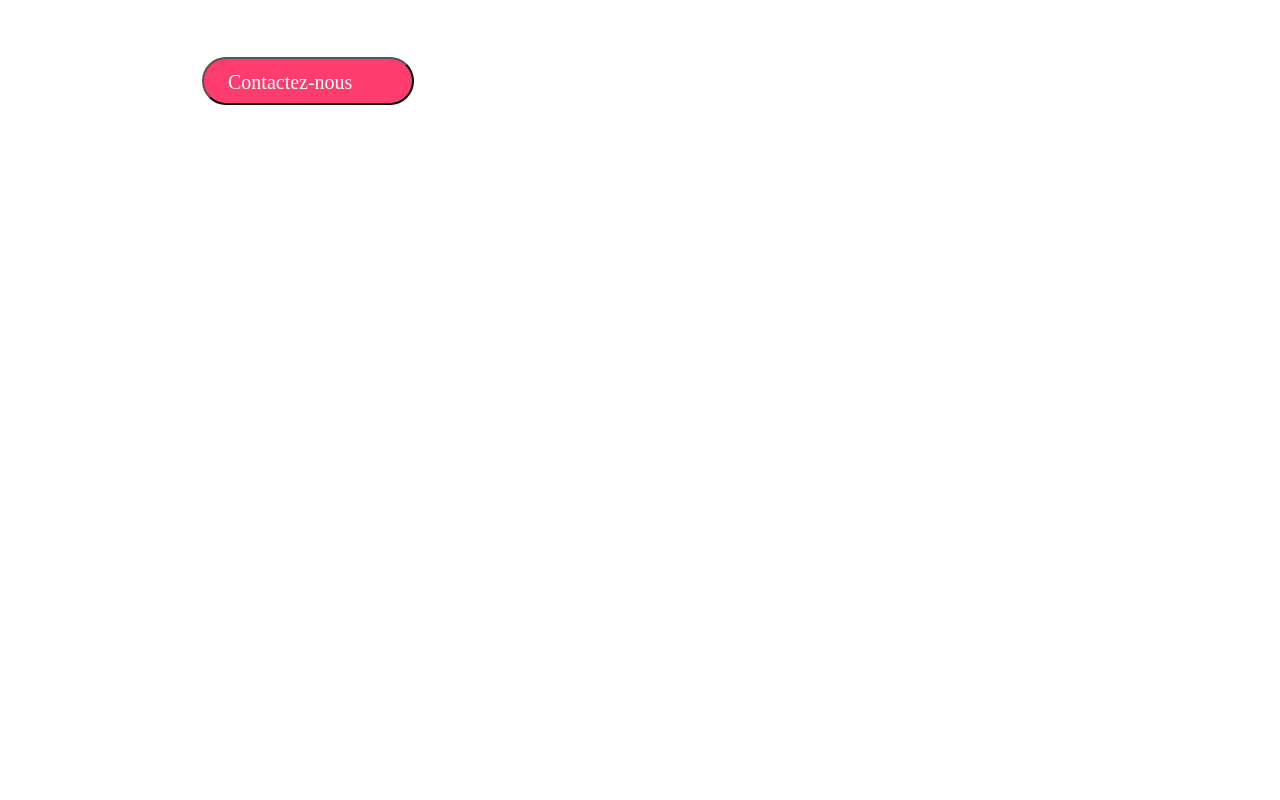
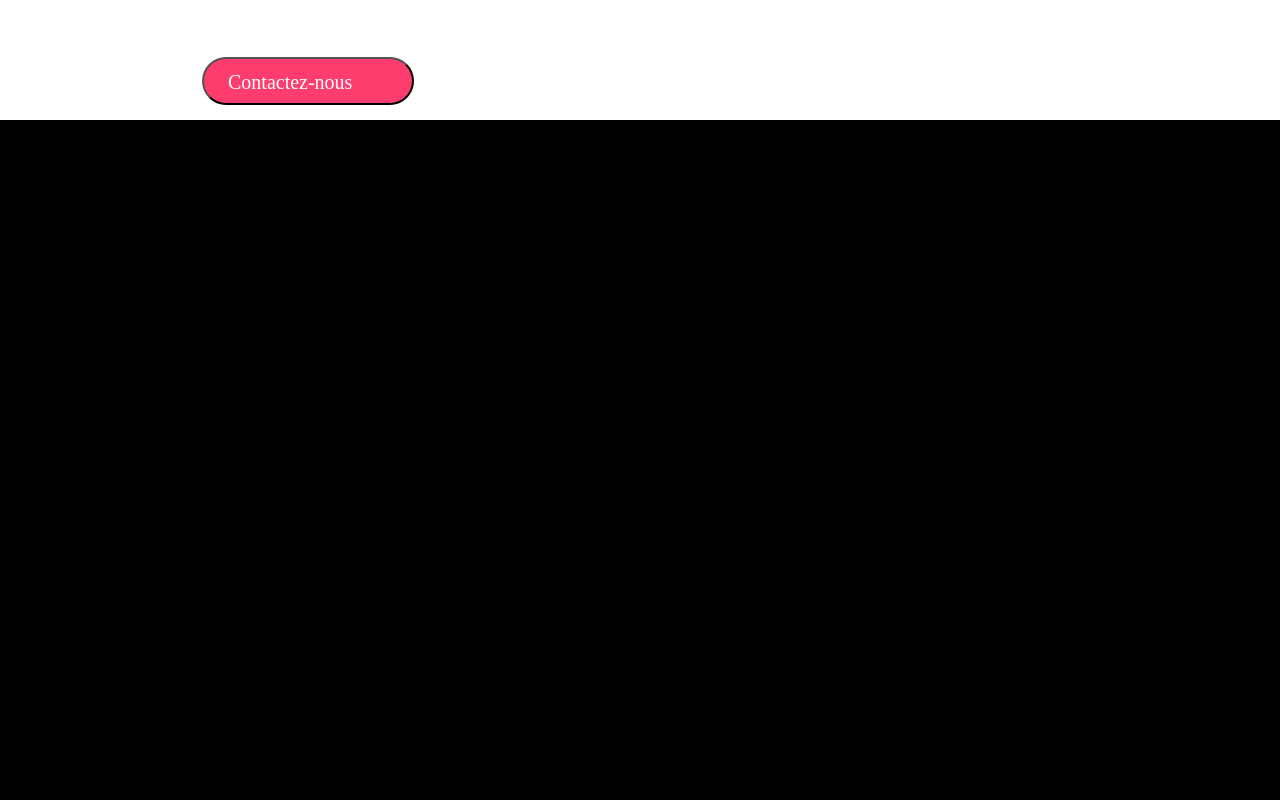
Before and after one commit to Armelsteve1/PAYFOOD, a React (Create React App) app in the folder payfood/: page / in a window 1280 px wide. Shown: the part 640-1440 px from the top of the page. Built offline with nearby package versions, Linux system fonts and the light colour scheme.

Commit message:
homepage

```diff
--- a/payfood/src/Component/HomePage/homePage.js
+++ b/payfood/src/Component/HomePage/homePage.js
@@ -12,7 +12,7 @@ function LandingPage() {
 
   return (
     <div className="landing-page">
-      <main>
+      <main className='contenaire'>
         <section className="hero">
           <div className='slogant_landing'>Boostez votre chiffre d'affaires grâce à Payfood </div>
           <div className='decouvert'>
@@ -29,6 +29,10 @@ function LandingPage() {
             </div>
           </div>
           <button className='contact'>Contactez-nous</button>
+          {/* <div className="circle"></div> */}
+        </section>
+        <section className='deuxieme'>
+
         </section>
         </main>
         </div>
--- a/payfood/src/Component/HomePage/homePageStyle.css
+++ b/payfood/src/Component/HomePage/homePageStyle.css
@@ -1,4 +1,6 @@
-
+.contenaire{
+  display: flex;
+}
 .hero {
   position: absolute;
   width: 1920px;
@@ -101,3 +103,21 @@
   font-size: 20px;
   color: #FFFF;
 }
+/* .circle {
+    border-radius: 45%;
+    background-color: #FF3C6E;
+    position: absolute;
+    width: 788px;
+    height: 788px;
+    left: 1410px;
+    top: -348px;
+} */
+.deuxieme{
+  position: absolute;
+  height: 905px;
+  left: 0px;
+  right: 0px;
+  top: 95%;
+  margin-top: "80px";
+  background: #000000;
+}
```
